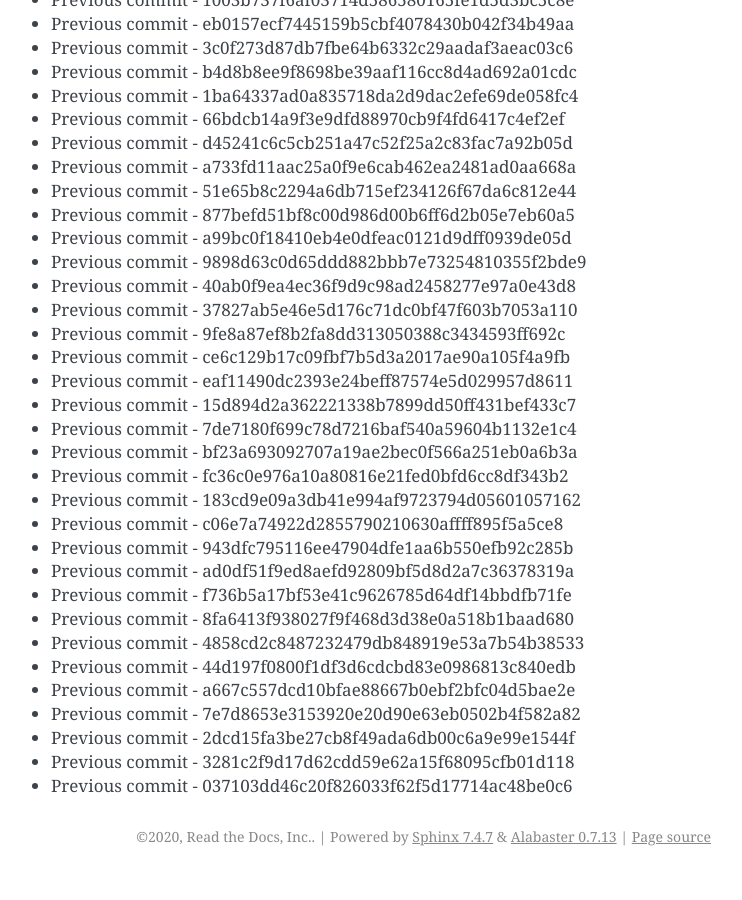
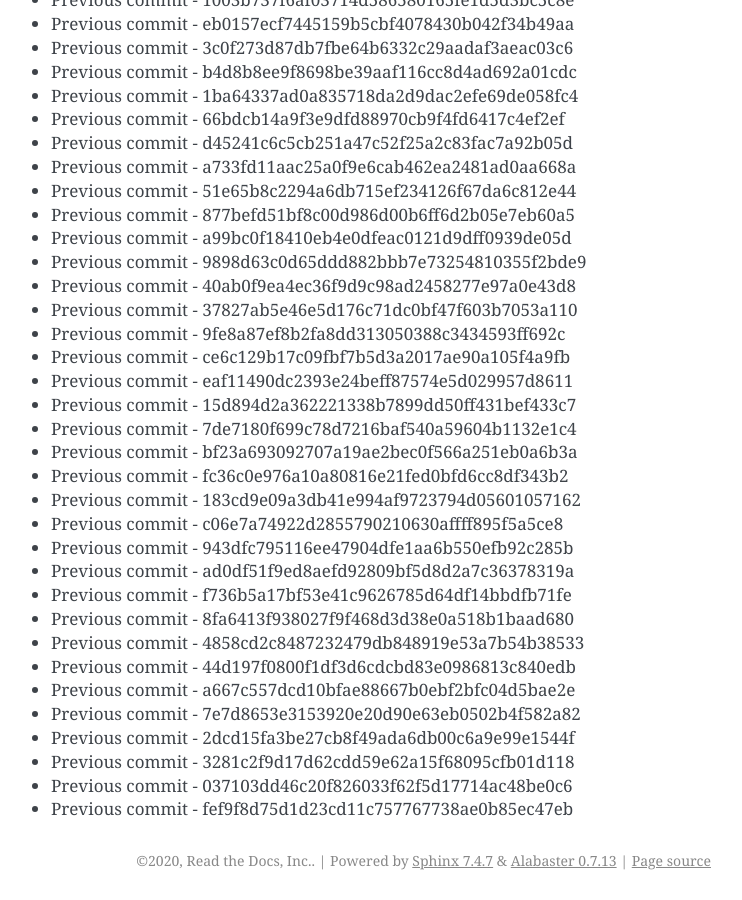
Before and after one commit to readthedocs/rtd-git-stresstest, a Sphinx documentation site: the page built from docs/updates.rst, in a window 1280 px wide and 900 px high, scrolled down 101078 px. Shown: the whole window, without its empty margins (399-1141 px from the left). Built offline with Sphinx 7.4.7, drawn with Linux system fonts in a browser that asks for light colours; before the commit the page ends 101954 px from its top, so only the background shows below that.

Commit message:
Generating commit from previous: fef9f8d75d1d23cd11c757767738ae0b85ec47eb

```diff
--- a/docs/updates.rst
+++ b/docs/updates.rst
@@ -4279,3 +4279,4 @@ It can be tested for any performance characteristics.
 * Previous commit - 2dcd15fa3be27cb8f49ada6db00c6a9e99e1544f
 * Previous commit - 3281c2f9d17d62cdd59e62a15f68095cfb01d118
 * Previous commit - 037103dd46c20f826033f62f5d17714ac48be0c6
+* Previous commit - fef9f8d75d1d23cd11c757767738ae0b85ec47eb
```
